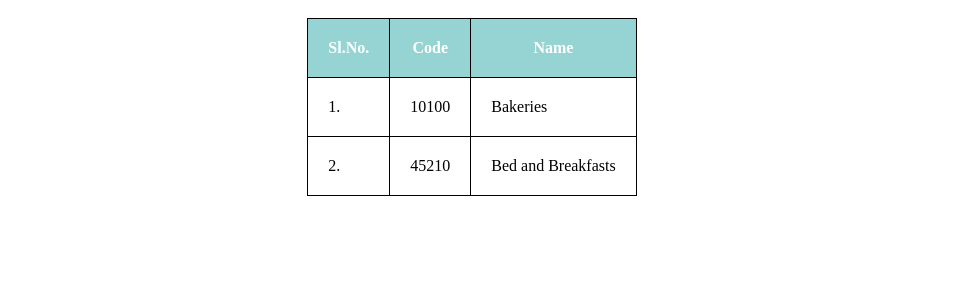
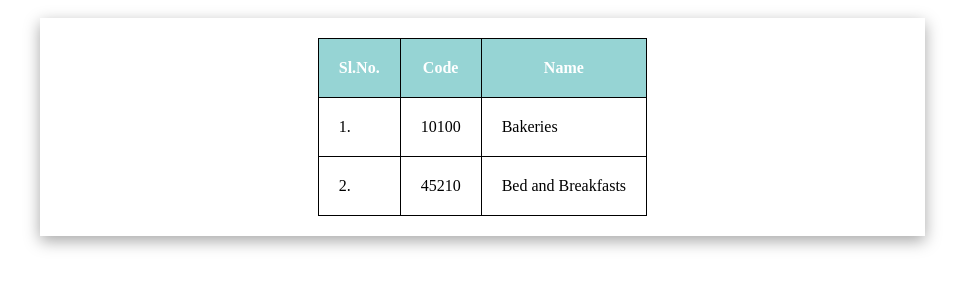
Before and after one commit to Tanushree227/InsurityLearning, a plain HTML site: page data.html in a window 1280 px wide. Shown: the part 48-336 px from the top of the page, without its empty margins (168-1132 px from the left). Drawn offline with Linux system fonts and the light colour scheme.

Commit message:
box shadow

```diff
--- a/data.html
+++ b/data.html
@@ -1,28 +1,30 @@
 <html lang="en">
   <head>
-    <meta charset="UTF-8">
-    <meta name="viewport" content="width=device-width, initial-scale=1.0">
+    <meta charset="UTF-8" />
+    <meta name="viewport" content="width=device-width, initial-scale=1.0" />
     <title>Insurity Data</title>
     <style>
-        h1
-        {
+      h1 {
         text-align: center;
       }
-        .container
-        {
+      .container {
+        margin-left: 200px;
+        padding: 20px 0;
+        width: 70%;
         display: flex;
         justify-content: center;
         align-items: center;
+        box-shadow: rgba(0, 0, 0, 0.35) 0px 5px 15px;
       }
-        table, th, td
-        {
+      table,
+      th,
+      td {
         border: 1px solid black;
         border-collapse: collapse;
         padding: 20px;
       }
-        th
-        {
-            background-color: #96D4D4;
+      th {
+        background-color: #96d4d4;
         color: white;
       }
     </style>
```
Lines whose indentation alone changed are shown as unchanged.
